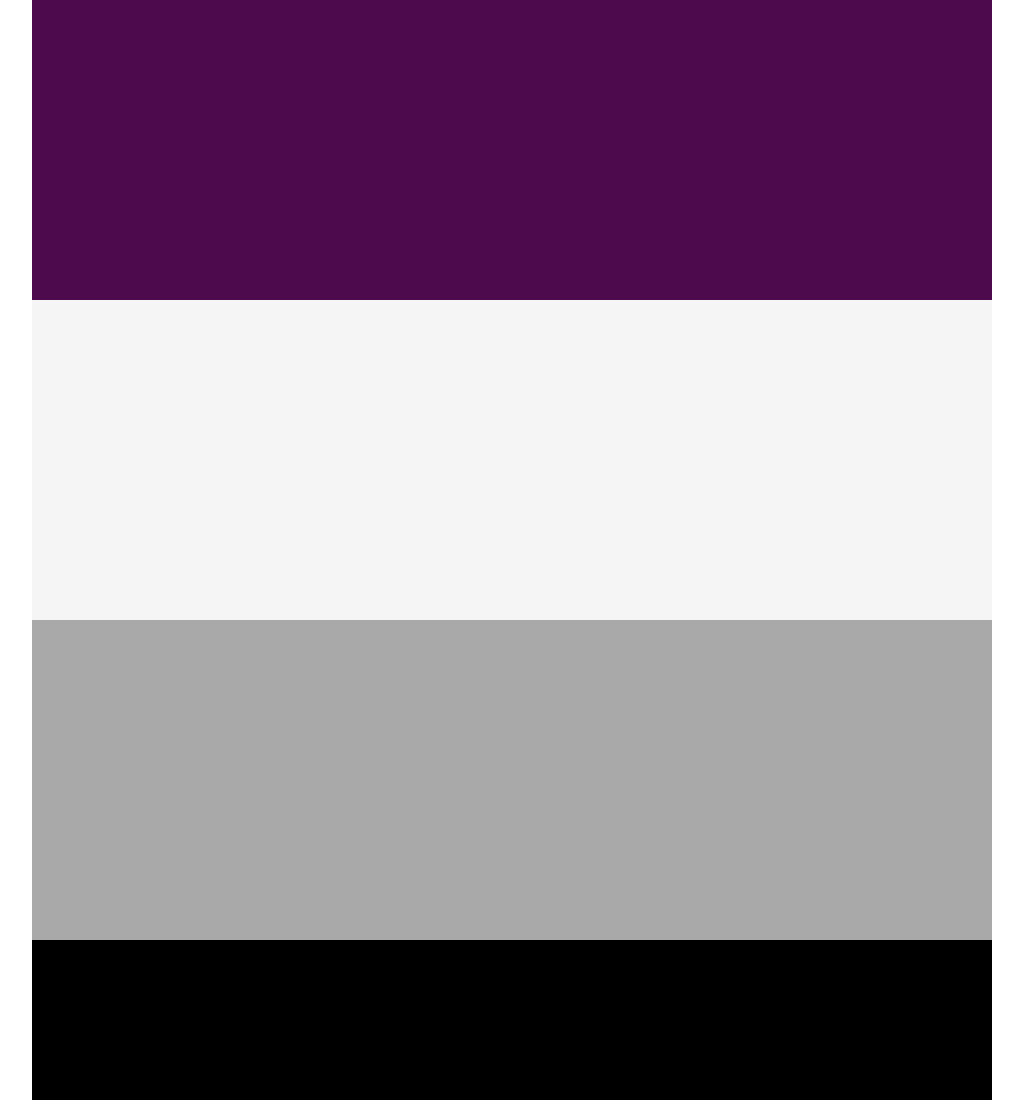
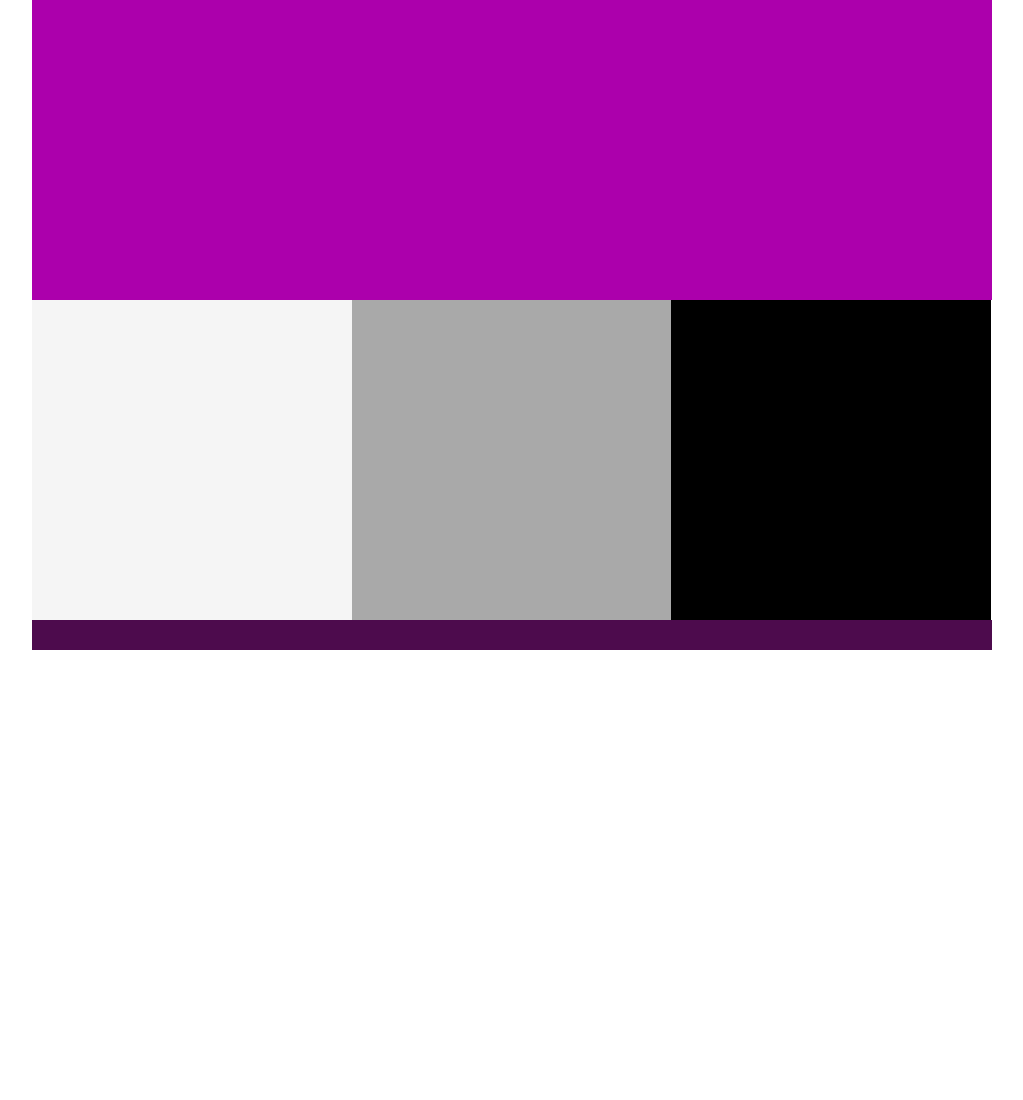
Before and after one commit to TremMT/media-colors-starter, a plain HTML site: page coding-responsive-websites/media-colors-starter/index.html in a window 1280 px wide. Shown: the top 1100 px of the page, without its empty margins (128-1151 px from the left). After the commit the page ends 800 px from the top, so only its background shows below. Drawn offline with Linux system fonts and the light colour scheme.

Commit message:
Changed media colors and values

```diff
--- a/coding-responsive-websites/media-colors-starter/css/main.css
+++ b/coding-responsive-websites/media-colors-starter/css/main.css
@@ -60,32 +60,36 @@ footer {
 
 @media (min-width: 768px) {
   header {
-    background-color: rgb(77, 11, 77);
+    background-color: rgb(0, 46, 116);
   }
 
   #column-1 {
-    background-color: black;
+    background-color: rgb(0, 141, 99);
   }
 
   #column-2 {
-    background-color: grey;
+    background-color: rgb(0, 255, 242);
   }
 
   #column-3 {
-    background-color: white;
+    background-color: rgb(0, 204, 255);
+    width: 100%;
   }
 
+  .col-3 {
+    width: 50%;
+
+  }
   footer {
-    background-color: rgb(77, 11, 77);
+    background-color: rgb(150, 230, 233);
   }
-
 }
 
 
 /*---------- Desktops ----------*/
 @media (min-width: 1200px) {
   header {
-    background-color: rgb(77, 11, 77);
+    background-color: rgb(172, 0, 172);
   }
 
   #column-1 {
@@ -98,10 +102,14 @@ footer {
 
   #column-3 {
     background-color: black;
+    width: 33.3%;
   }
 
   footer {
     background-color: rgb(77, 11, 77);
   }
 
+  .col-3 {
+    width: 33.3%;
+  }
 }
```
